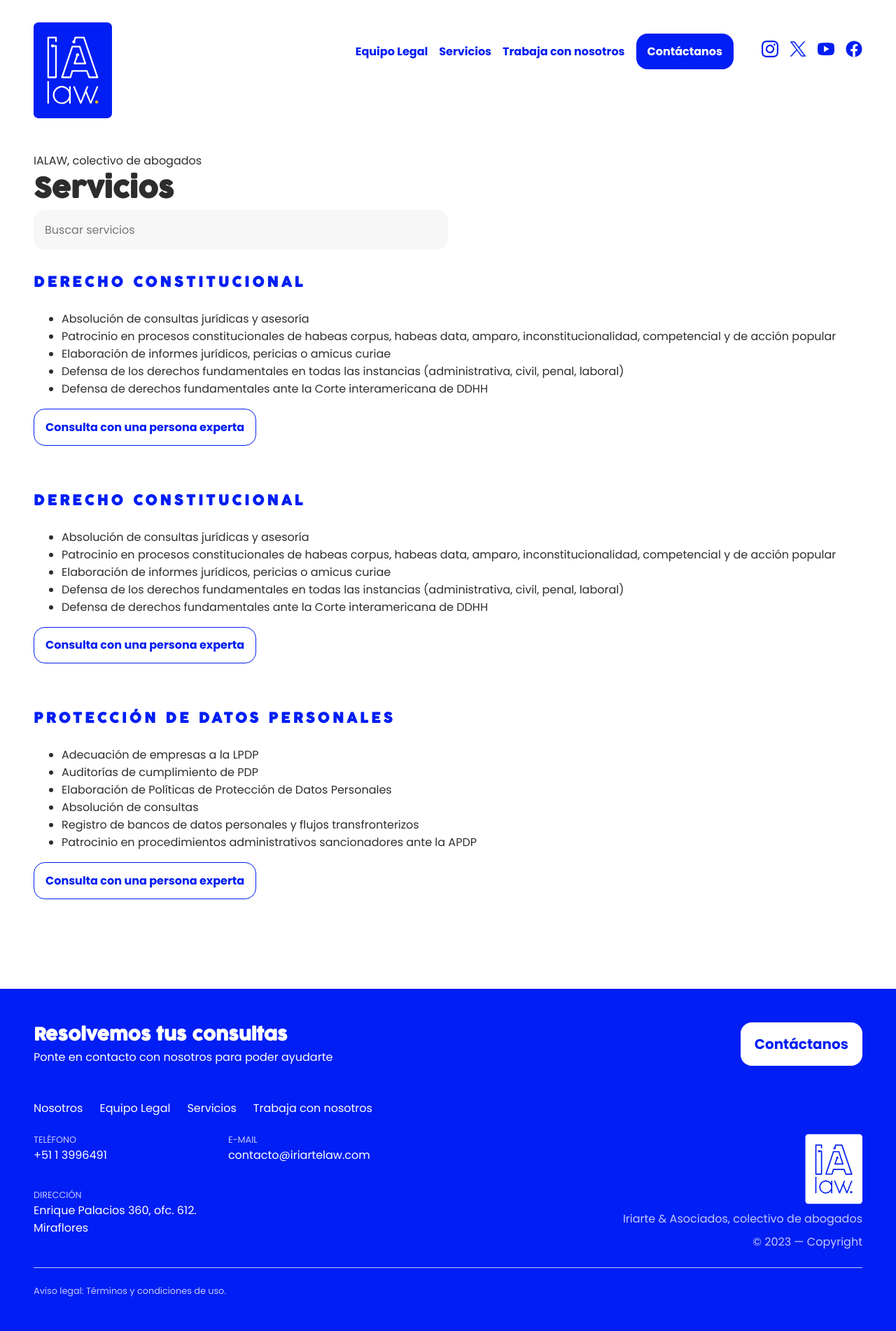
After one commit to nicolaslozada/tecnostore, a PHP site: page /servicios.html in a window 1280 px wide. The commit adds this page. Shown: the whole page at 70% size. Run offline with PHP 8.4, Linux system fonts and the light colour scheme.

Commit message:
agregar pagina de servicios

```diff
--- /dev/null
+++ b/ialaw/servicios.html
@@ -0,0 +1,121 @@
+<html>
+    <head>
+        <link rel="stylesheet" href="src/css/styles.css">
+    </head>
+    <body>
+        <div class="services-page container">
+            <section class="header">
+                <div class="navigation">
+                    <div class="container">
+                        <div class="nav">
+                            <div class="ialaw-logo">
+                                <a href="/"><img src="src/icons/ialaw-logo.svg" alt="IA LAW"/></a>
+                            </div>
+                            <div class="menu">
+                                <ul class="menu__pages">
+                                    <li><a href="equipo.html">Equipo Legal</a></li>
+                                    <li><a href="servicios.html">Servicios</a></li>
+                                    <li><a href="trabaja-con-nosotros.html">Trabaja con nosotros</a></li>
+                                    <li><a href="" class="button">Contáctanos</a></li>
+                                </ul>
+                                <ul class="menu__rrss">
+                                    <li><a href="/instagram"><img src="src/icons/logo-instagram.svg" alt="Instagram"/></a></li>
+                                    <li><a href="/twitter"><img src="src/icons/logo-X.svg" alt="Twitter"/></a></li>
+                                    <li><a href="/youtube"><img src="src/icons/logo-youtube.svg" alt="YouTube"/></a></li>
+                                    <li><a href="/facebook"><img src="src/icons/logo-facebook.svg" alt="Facebook"/></a></li>
+                                </ul>
+                            </div>
+                        </div>
+                    </div>
+                </div>
+            </section>
+
+            <section class="section__header">
+                <p class="pretitle">IALAW, colectivo de abogados</p>
+                <h1 class="page-title">Servicios</h1>
+                <input type="text" placeholder="Buscar servicios" class="input--search"/>
+            </section>
+            <section class="services-page__list">
+                <div class="services-page__item">
+                    <h2 class="section-title">Derecho constitucional</h2>
+                    <ul>
+                        <li>Absolución de consultas jurídicas y asesoría</li>
+                        <li>Patrocinio en procesos constitucionales de habeas corpus, habeas data, amparo, inconstitucionalidad, competencial y de acción popular</li>
+                        <li>Elaboración de informes jurídicos, pericias o amicus curiae</li>
+                        <li>Defensa de los derechos fundamentales en todas las instancias (administrativa, civil, penal, laboral)</li>
+                        <li>Defensa de derechos fundamentales ante la Corte interamericana de DDHH</li>
+                    </ul>
+                    <a class="button button--outlined" href="#">Consulta con una persona experta</a>
+                </div>
+                <div class="services-page__item">
+                    <h2 class="section-title">Derecho constitucional</h2>
+                    <ul>
+                        <li>Absolución de consultas jurídicas y asesoría</li>
+                        <li>Patrocinio en procesos constitucionales de habeas corpus, habeas data, amparo, inconstitucionalidad, competencial y de acción popular</li>
+                        <li>Elaboración de informes jurídicos, pericias o amicus curiae</li>
+                        <li>Defensa de los derechos fundamentales en todas las instancias (administrativa, civil, penal, laboral)</li>
+                        <li>Defensa de derechos fundamentales ante la Corte interamericana de DDHH</li>
+                    </ul>
+                    <a class="button button--outlined" href="#">Consulta con una persona experta</a>
+                </div>
+                <div class="services-page__item">
+                    <h2 class="section-title">Protección de datos personales</h2>
+                    <ul>
+                        <li>Adecuación de empresas a la LPDP</li>
+                        <li>Auditorías de cumplimiento de PDP</li>
+                        <li>Elaboración de Políticas de Protección de Datos Personales</li>
+                        <li>Absolución de consultas</li>
+                        <li>Registro de bancos de datos personales y flujos transfronterizos</li>
+                        <li>Patrocinio en procedimientos administrativos sancionadores ante la APDP</li>
+                    </ul>
+                    <a class="button button--outlined" href="#">Consulta con una persona experta</a>
+                </div>
+            </section>
+        </div>
+        <section class="footer">
+            <div class="container">
+                <div class="footer__top">
+                    <div class="footer__top__left">
+                        <h3 class="footer__title">Resolvemos tus consultas</h3>
+                        <p>Ponte en contacto con nosotros para poder ayudarte</p>
+                    </div>
+                    <div class="footer__top__right">
+                        <a href="#" class="button button--negative button--size1">Contáctanos</a>
+                    </div>
+                </div>
+                <div class="footer__bottom">
+                    <ul class="footer__bottom__nav">
+                        <li>Nosotros</li>
+                        <li>Equipo Legal</li>
+                        <li>Servicios</li>
+                        <li>Trabaja con nosotros</li>
+                    </ul>
+                    <div class="footer__bottom__info">
+                        <div class="footer__bottom__info__left">
+                            <div class="footer__bottom__contact-bit">
+                                <span>Teléfono</span>
+                                <p>+51 1 3996491</p>
+                            </div>
+                            <div class="footer__bottom__contact-bit">
+                                <span>E-mail</span>
+                                <p>contacto@iriartelaw.com</p>
+                            </div>
+                            <div class="footer__bottom__contact-bit">
+                                <span>Dirección</span>
+                                <p>Enrique Palacios 360, ofc. 612. Miraflores</p>
+                            </div>
+                        </div>
+                        <div class="footer__bottom__info__right">
+                            <div><img src="src/icons/ialaw-logo-white.svg" alt="IALAW Logo"/></div>
+                            <p>Iriarte & Asociados, colectivo de abogados</p>
+                            <p>© 2023 — Copyright</p>
+                        </div>
+                    </div>
+                    <div class="footer__bottom__legal">
+                        <p>Aviso legal: <a href="#">Términos y condiciones de uso</a>.</p>
+                    </div>
+                </div>
+            </div>
+        </section>
+    </body>
+</html>
--- a/ialaw/src/css/styles.css
+++ b/ialaw/src/css/styles.css
@@ -89,6 +89,7 @@ a{
     font-size: var(--base);
     margin:0;
     padding:0;
+    text-decoration:none;
 }
 
 p{
@@ -119,6 +120,12 @@ p{
 .button--negative{
     background-color: white;
     color: var(--ialaw-blue-400);
+}
+
+.button--outlined{
+    background-color: transparent;
+    border: 1px solid var(--ialaw-blue-400);
+    color: var(--ialaw-blue-400)
 }
 
 
@@ -161,6 +168,8 @@ p{
     gap:16px;
     font-weight: 700;
 }
+
+
 
 .menu__rrss{
     display: flex;
@@ -450,3 +459,23 @@ section.services{
     font-size: inherit;
     color: inherit;
 }
+
+/* SERVICES PAGE */
+.services-page__list{
+    display: flex;
+    flex-direction: column;
+    gap:64px;
+}
+.input--search{
+    background-color: var(--gray-100);
+    border: 0;
+    border-radius: 16px;
+    font-family: 'Poppins', Arial, Helvetica, sans-serif;
+    padding: 16px;
+    font-size: var(--base);
+    width: 50%;
+}
+
+.input--search::after{
+    content: url(../icons/nuevas-tecnologias.svg);
+}
```
Also changed, not shown: ialaw/equipo.html (added, +121 -0 lines), ialaw/index.html (+3 -4 lines).
